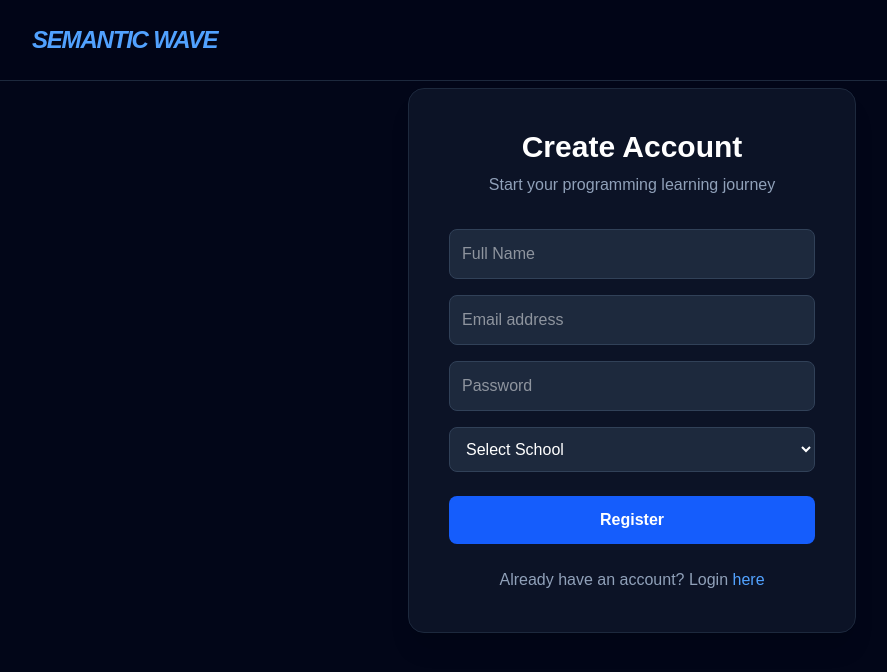
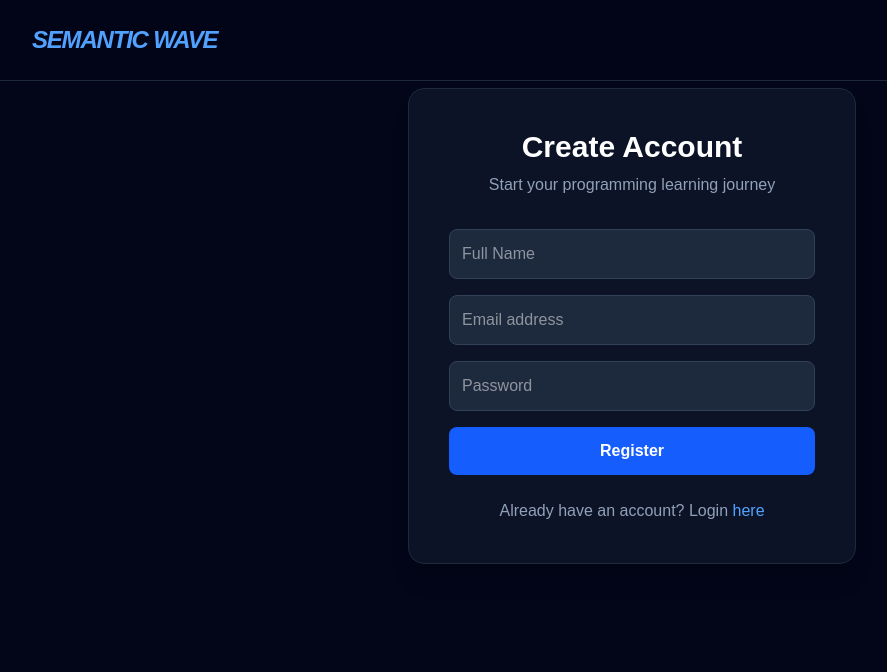
Before and after one commit to yohandapratiwi-cell/projek-skripsi-tata, a Next.js app: page /register in a window 1280 px wide. Shown: the top 672 px of the page, without its empty margins (8-895 px from the left). Built offline with nearby package versions, Linux system fonts and the light colour scheme.

Commit message:
fix frontend

```diff
--- a/app/(public)/register/page.js
+++ b/app/(public)/register/page.js
@@ -10,8 +10,7 @@ export default function Register() {
   const [form, setForm] = useState({
     name: "",
     email: "",
-    password: "",
-    school_level: ""
+    password: ""
   });
 
   const [message, setMessage] = useState("");
@@ -27,12 +26,6 @@ export default function Register() {
   // Ganti bagian handleSubmit Bapak dengan ini untuk debugging yang lebih baik
 const handleSubmit = async (e) => {
   e.preventDefault();
-
-  // Validasi sederhana sebelum fetch
-  if (!form.school_level) {
-    setMessage("Please select your school level");
-    return;
-  }
 
   setLoading(true);
   setMessage("");
@@ -109,21 +102,6 @@ const handleSubmit = async (e) => {
                 className="w-full p-3 mb-4 rounded-lg bg-slate-800 border border-slate-700 focus:outline-none focus:border-blue-500 transition"
               />
 
-
-              {/* SCHOOL LEVEL */}
-              <select
-                name="school_level"
-                value={form.school_level}
-                onChange={handleChange}
-                required
-                className="w-full p-3 mb-6 rounded-lg bg-slate-800 border border-slate-700 focus:outline-none focus:border-blue-500 transition"
-              >
-                <option value="">Select School</option>
-                <option value="SMA">SMA</option>
-                <option value="SMK">SMK</option>
-              </select>
-
-
               <button
                 type="submit"
                 disabled={loading}
```
